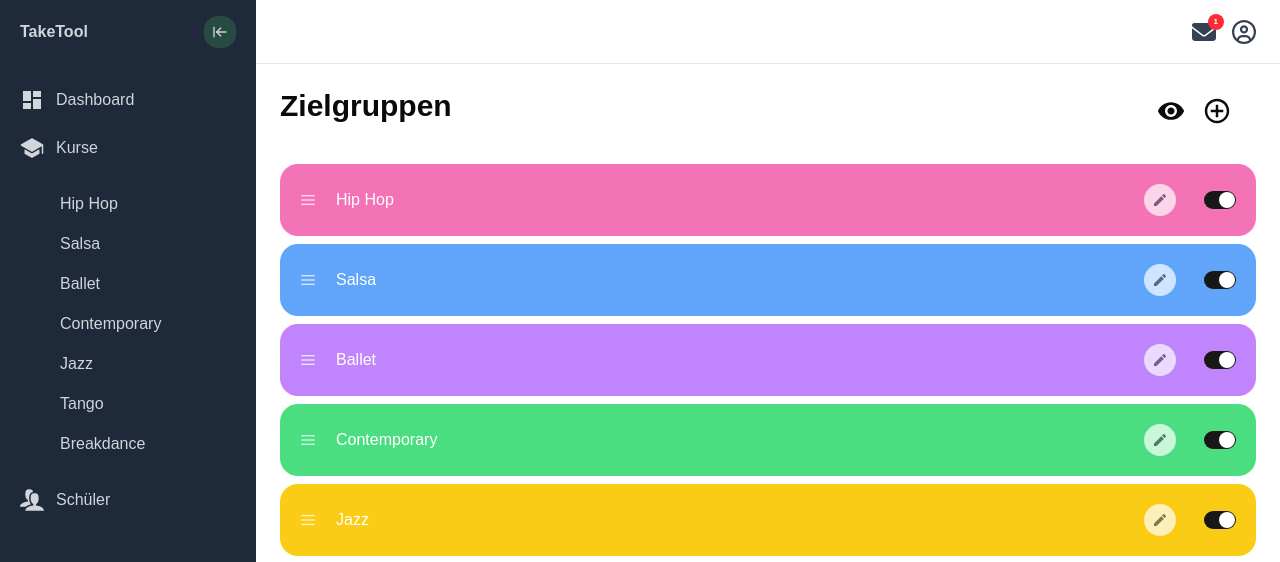
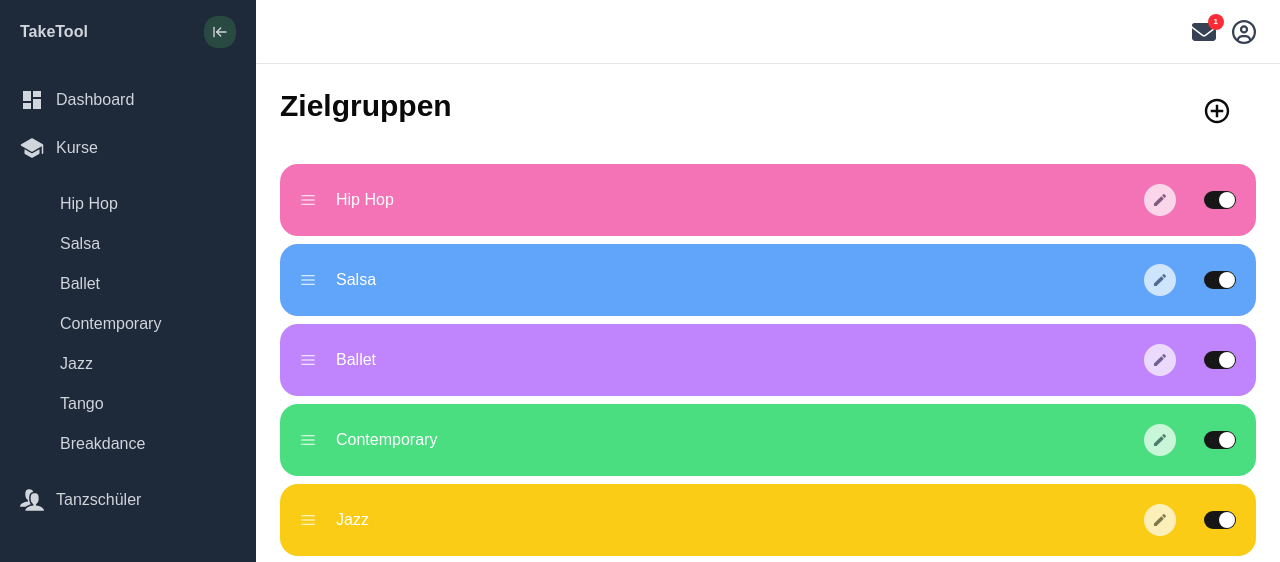
Before and after one commit to Make66/wbs-dancedesk, a React (Vite) app in the folder customerApp/: page /courses in a window 1280 px wide. Shown: the top 562 px of the page. Built offline with nearby package versions, Linux system fonts and the light colour scheme.

Commit message:
courseTargets toggle inactive items

```diff
--- a/customerApp/src/components/ui/switch.tsx
+++ b/customerApp/src/components/ui/switch.tsx
@@ -1,22 +1,22 @@
-import * as React from "react"
-import { Switch as SwitchPrimitive } from "radix-ui"
+import * as React from "react";
+import { Switch as SwitchPrimitive } from "radix-ui";
 
-import { cn } from "@/lib/utils"
+import { cn } from "../../lib/utils";
 
 function Switch({
   className,
   size = "default",
   ...props
 }: React.ComponentProps<typeof SwitchPrimitive.Root> & {
-  size?: "sm" | "default"
+  size?: "sm" | "default";
 }) {
   return (
     <SwitchPrimitive.Root
       data-slot="switch"
       data-size={size}
       className={cn(
-        "peer group/switch relative inline-flex shrink-0 items-center rounded-full border border-transparent transition-all outline-none after:absolute after:-inset-x-3 after:-inset-y-2 focus-visible:border-ring focus-visible:ring-3 focus-visible:ring-ring/50 aria-invalid:border-destructive aria-invalid:ring-3 aria-invalid:ring-destructive/20 data-[size=default]:h-[18.4px] data-[size=default]:w-[32px] data-[size=sm]:h-[14px] data-[size=sm]:w-[24px] dark:aria-invalid:border-destructive/50 dark:aria-invalid:ring-destructive/40 data-checked:bg-primary data-unchecked:bg-input dark:data-unchecked:bg-input/80 data-disabled:cursor-not-allowed data-disabled:opacity-50",
-        className
+        "cursor-pointer peer group/switch relative inline-flex shrink-0 items-center rounded-full border border-transparent transition-all outline-none after:absolute after:-inset-x-3 after:-inset-y-2 focus-visible:border-ring focus-visible:ring-3 focus-visible:ring-ring/50 aria-invalid:border-destructive aria-invalid:ring-3 aria-invalid:ring-destructive/20 data-[size=default]:h-[18.4px] data-[size=default]:w-[32px] data-[size=sm]:h-[14px] data-[size=sm]:w-[24px] dark:aria-invalid:border-destructive/50 dark:aria-invalid:ring-destructive/40 data-checked:bg-primary data-unchecked:bg-input dark:data-unchecked:bg-input/80 data-disabled:cursor-not-allowed data-disabled:opacity-50",
+        className,
       )}
       {...props}
     >
@@ -25,7 +25,7 @@ function Switch({
         className="pointer-events-none block rounded-full bg-background ring-0 transition-transform group-data-[size=default]/switch:size-4 group-data-[size=sm]/switch:size-3 group-data-[size=default]/switch:data-checked:translate-x-[calc(100%-2px)] group-data-[size=sm]/switch:data-checked:translate-x-[calc(100%-2px)] dark:data-checked:bg-primary-foreground group-data-[size=default]/switch:data-unchecked:translate-x-0 group-data-[size=sm]/switch:data-unchecked:translate-x-0 dark:data-unchecked:bg-foreground"
       />
     </SwitchPrimitive.Root>
-  )
+  );
 }
 
-export { Switch }
+export { Switch };
--- a/customerApp/src/layouts/MainLayout.tsx
+++ b/customerApp/src/layouts/MainLayout.tsx
@@ -67,12 +67,12 @@ const MainLayout = () => {
             </div>
             <NavLink to="/users" className="flex gap-3">
               <ImUsers className="text-2xl cursor-pointer fill-gray-300" />
-              <span className="text-gray-300">Schüler</span>
+              <span className="text-gray-300">Tanzschüler</span>
             </NavLink>
           </div>
         )}
       </aside>
-      <div className="flex-1 h-screen w-full">
+      <div className="flex-1 h-screen w-full flex flex-col">
         <nav className="w-full h-16 border-b border-gray-200 flex items-center justify-end px-6">
           <div className="flex items-center gap-4">
             <div className="relative">
@@ -84,7 +84,7 @@ const MainLayout = () => {
             <FaRegCircleUser className="text-2xl cursor-pointer fill-gray-700" />
           </div>
         </nav>
-        <div className="flex-1 overflow-y-scroll scrollbar">
+        <div className="flex-1 min-h-0 overflow-y-auto scrollbar">
           <Outlet />
         </div>
       </div>
--- a/customerApp/src/pages/CoursesPage.tsx
+++ b/customerApp/src/pages/CoursesPage.tsx
@@ -19,6 +19,8 @@ const CoursesPage = () => {
   const toggleInactiveVisibility = useCourseTargetsStore((state) => state.toggleInactiveVisibility);
   const reorderCourses = useCourseTargetsStore((state) => state.reorderCourseTargets);
   const addCourseTarget = useCourseTargetsStore((state) => state.addCourseTarget);
+
+  const hasInactiveItems = courseTargets.some((courseTarget) => !courseTarget.isActive);
 
   const visibleCourseTargets = isInactiveVisible
     ? courseTargets
@@ -50,6 +52,7 @@ const CoursesPage = () => {
         <h1 className="mb-10 text-3xl font-semibold">Zielgruppen</h1>
 
         <div className="flex items-center gap-4">
+          {hasInactiveItems && (
             <button type="button" className="cursor-pointer" onClick={toggleInactiveVisibility}>
               {isInactiveVisible ? (
                 <IoMdEyeOff className="text-3xl mt-2" />
@@ -57,7 +60,7 @@ const CoursesPage = () => {
                 <IoMdEye className="text-3xl mt-2" />
               )}
             </button>
-
+          )}
           <button
             type="button"
             className="cursor-pointer mt-2 mr-6"
```
Lines whose indentation alone changed are shown as unchanged.
